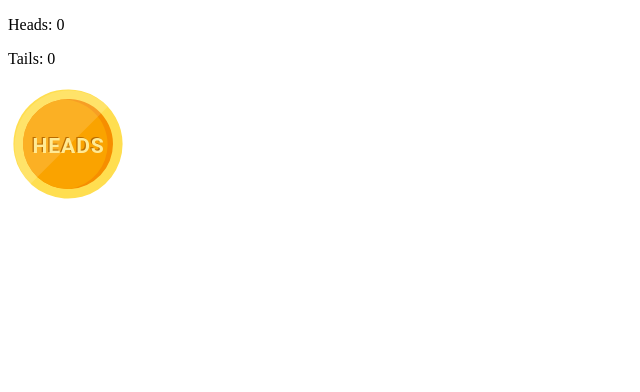
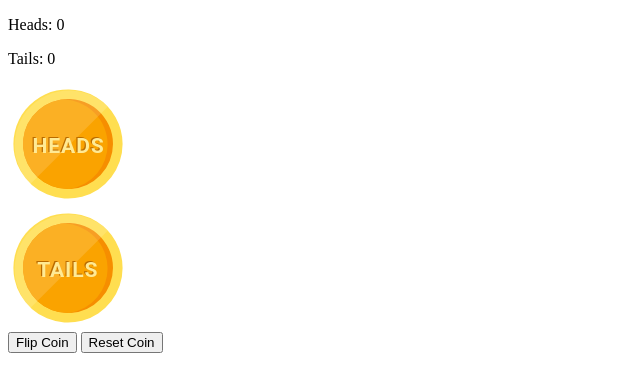
Before and after one commit to Emmanuel-Howard/Flip-Coin-Game, a plain HTML site: page index.html in a window 1280 px wide. Shown: the whole page, without its empty margins (0-640 px from the left). Drawn offline with Linux system fonts and the light colour scheme.

Commit message:
Tails image, flip & reset Btn

```diff
--- a/index.html
+++ b/index.html
@@ -16,6 +16,17 @@
             <div class="heads">
                 <img src="heads.svg" alt="Coin Image">
             </div>
+            <div class="tails">
+                <img src="tails.svg">
+            </div>
+        </div>
+        <div class="buttons">
+            <button id="flipBtn">
+                Flip Coin
+            </button>
+            <button id="resetBtn">
+                Reset Coin
+            </button>
         </div>
     </div>
 
```
